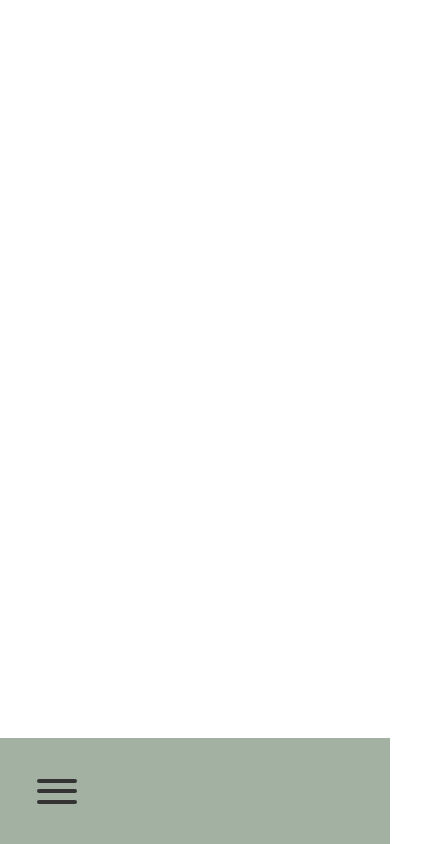
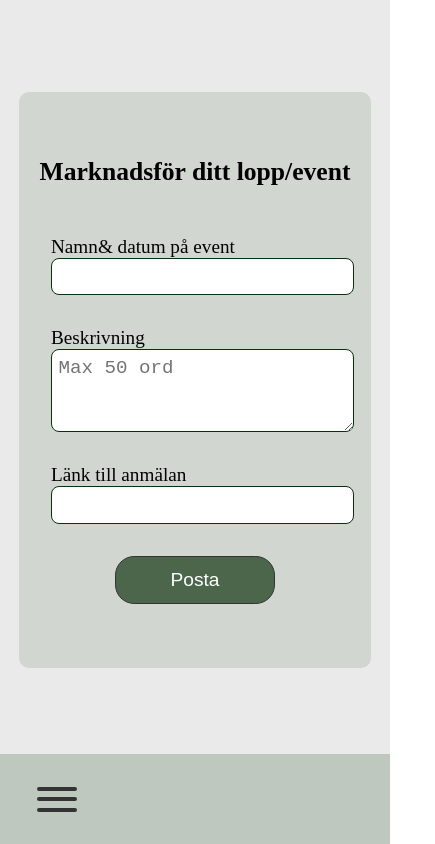
Before and after one commit to Pallicen/Loparklubbar, a React (Vite) app in the folder frontend/: page /CreateEvent in a window 390 px wide. Shown: the whole page, 435 px wide, since content can reach past the window. Built offline with nearby package versions, Linux system fonts and the light colour scheme.

Commit message:
funktion för att lägga till en bild

```diff
--- a/frontend/src/components/Pages/CreateEvent.tsx
+++ b/frontend/src/components/Pages/CreateEvent.tsx
@@ -2,8 +2,39 @@
 const CreateEvent = () => {
 
   return (
-    <div>
+    <div className="eventFormPage">
+      <div className="eventform">
+        <div className="eventFormTitle">
+          <h1>Marknadsför ditt lopp/event</h1>
+        </div>
 
+        <form>
+          <div className="eventInputs">
+            <label>Namn& datum på event</label>
+            <input
+              type="text"
+            />
+
+            <label>Beskrivning</label>
+            <textarea
+              placeholder="Max 50 ord"
+              className="formDesciption"
+            />
+
+            <label>Länk till anmälan</label>
+            <input
+              type="text"
+            />
+          </div>
+
+          <div className="eventFormBtn">
+            <button className="eventBtn" type="submit">
+              Posta
+            </button>
+          </div>
+
+        </form>
+      </div>
     </div>
 
   )
--- a/frontend/src/components/Pages/CreateRunClub.tsx
+++ b/frontend/src/components/Pages/CreateRunClub.tsx
@@ -1,8 +1,110 @@
+import { useState } from 'react';
+
 
 const CreateRunClub = () => {
-  return (
-    <div>
 
+  const [image, setImage] = useState<File | null>(null)
+  const [preview, setPreview] = useState<string | null>(null)
+
+  const handleImageChange = (e : React.ChangeEvent<HTMLInputElement>) => {
+  const file = e.target.files?.[0];
+
+if (!file) return;
+if (!file.type.startsWith("image/")) {
+  alert("Endast bilder är tillåtna!");
+  return;
+}
+setImage(file)
+setPreview(URL.createObjectURL(file))
+};
+
+const handleSubmit = (e: React.FormEvent<HTMLFormElement>) => {
+    e.preventDefault();
+
+    const formData = new FormData();
+
+    if (image) {
+      formData.append("image", image);
+    }
+
+    console.log("Skickar:", formData);
+  };
+
+return (
+  <div className="runclubFormPage">
+      <div className="runclubform">
+
+        <div className="runclubFormTitle">
+          <h1>Lägg till löparklubb</h1>
+        </div>
+
+        <form onSubmit={handleSubmit}>
+        <div className="splitForm">
+          <div className="runclubInputsLeft">
+            <label>Namn på löparklubb</label>
+            <input
+              type="text"
+            />
+
+            <label>Beskrivning</label>
+            <textarea
+              placeholder="Max 50 ord"
+              className="formDesciption"
+            />
+            <label>Länk till sociala media</label>
+            <input
+              type="text"
+            />
+          </div>
+
+          <div className="runclubInputsRight">
+            <label>Stad & Plats</label>
+            <input
+              type="text"
+            />
+            <label>Dag & Tid</label>
+            <input
+              type="text"
+            />
+          <div className="selectWrapper">
+            <label htmlFor="level">Välj nivå:</label>
+            <select className="level">
+                <option value="Lätt">Lätt</option>
+                <option value="Medel">Medel</option>
+                <option value="Svår">Svår</option>
+            </select>
+          </div>
+
+          <div className="selectWrapper">
+            <label htmlFor="level">Ladda upp bild</label>
+            <input
+              type='file'
+              accept='image/*'
+              onChange={handleImageChange}
+            />
+
+          {preview && (
+            <img
+            src={preview}
+            alt='Preview'
+            style={{ width: "200px", marginTop: "10px" }}
+            />
+          )}
+
+
+          </div>
+
+            <div className="runclubFormBtn">
+              <button className="runclubBtn" type="submit">
+                Lägg till
+              </button>
+            </div>
+          </div>
+        </div>
+
+        </form>
+
+      </div>
     </div>
   )
 }
--- a/frontend/src/components/Pages/LoginForm.tsx
+++ b/frontend/src/components/Pages/LoginForm.tsx
@@ -31,7 +31,7 @@ const LoginForm = () => {
 
         <form onSubmit={onSubmit}>
           <div className="loginInputs">
-            <label>Användarnamn</label>
+            <label>E-post</label>
             <input
               type="text"
               className="username"
--- a/frontend/src/components/Pages/RegisterForm.tsx
+++ b/frontend/src/components/Pages/RegisterForm.tsx
@@ -37,7 +37,7 @@ const RegisterForm = () => {
 
         <form onSubmit={onSubmit}>
           <div className="loginInputs">
-            <label>Användarnamn</label>
+            <label>E-post</label>
             <input
               type="text"
               className="username"
--- a/frontend/src/style/App.css
+++ b/frontend/src/style/App.css
@@ -8,7 +8,7 @@
 }
 
 main {
-  margin-bottom: 6rem;
+  margin-bottom: 5rem;
 }
 
 .home, .event, .runclub, .login-menu, .text-overlay, .loginPage, .registerPage {
@@ -19,8 +19,8 @@ main {
 /* MENY */
 
 .navbar {
-  background-color: rgb(162, 177, 162);
-  height: 6rem;
+  background-color: rgb(191, 200, 191);
+  height: 5rem;
   display: flex;
   justify-content: space-around;
   align-items: center;
--- a/frontend/src/style/Event.css
+++ b/frontend/src/style/Event.css
@@ -80,3 +80,110 @@
   transition: all 0.3s ease;
   background-color: rgb(30, 30, 30);
 }
+
+/* EventForm */
+
+.eventFormPage {
+  height: 90vh;
+  display: flex;
+  justify-content: center;
+  align-items: center;
+}
+
+.eventform {
+  display: flex;
+  flex-direction: column;
+  justify-content: center;
+  align-items: center;
+  max-width: 50rem;
+  min-width: 40rem;
+  max-height: 30rem;
+  padding: 3rem;
+  background-color: rgb(209, 214, 209);
+  border-radius: 10px;
+}
+
+.eventInputs {
+  display: flex;
+  flex-direction: column;
+  justify-content: center;
+  width: 24rem;
+  height: 20rem;
+}
+
+.formDesciption {
+  height: 6rem;
+}
+
+
+.eventFormBtn {
+  display: flex;
+  justify-content: center;
+  align-items: center;
+  height: 5rem;
+  margin-top: 1rem;
+}
+
+.eventFormP {
+  display: flex;
+  text-align: center;
+  align-items: center;
+  flex-direction: column;
+  font-size: 1.2rem;
+  width: 24rem;
+}
+
+.eventFormTitle {
+  display: flex;
+  justify-content: center;
+  align-items: center;
+  text-align: center;
+  width: 30rem;
+  height: 10rem;
+  font-size: 1rem;
+}
+
+.eventBtn {
+  position: relative;
+  display: flex;
+  justify-content: center;
+  align-items: center;
+  height: 3rem;
+  width: 10rem;
+  border-radius: 1.2rem;
+  border: 0.5px solid #333;
+  color: white;
+  background-color: rgb(76, 102, 76);
+  font-size: 1.2rem;
+  text-decoration: none;
+  overflow: hidden;
+}
+
+.eventBtn:hover {
+  transition: all 0.3s ease;
+  background-color: rgb(10, 50, 10);
+}
+
+@media (max-width: 768px) {
+
+  .eventFormTitle {
+    font-size: 0.8rem;
+  }
+
+  .eventform {
+    min-width: 10rem;
+    max-width: 16rem;
+  }
+
+  .eventFormP {
+    width: 18rem;
+  }
+
+  .eventInputs {
+    width: 18rem;
+  }
+
+  .formDesciption {
+    width: 18rem;
+  }
+}
--- a/frontend/src/style/Home.css
+++ b/frontend/src/style/Home.css
@@ -40,7 +40,7 @@
   border-radius: 1.2rem;
   border: 0.5px solid #333;
   color: white;
-  background-color: rgb(16, 71, 16);
+  background-color: rgb(76, 102, 76);
   font-size: 1.2rem;
   text-decoration: none;
   overflow: hidden;
@@ -57,7 +57,7 @@
 
 .createAccountBtn:hover {
   transition: all 0.3s ease;
-  background-color: rgb(30, 30, 30);
+  background-color: rgb(65, 65, 65);
 }
 
 
--- a/frontend/src/style/LoginForm.css
+++ b/frontend/src/style/LoginForm.css
@@ -12,8 +12,8 @@
   align-items: center;
   max-width: 50rem;
   min-width: 40rem;
-  max-height: 35rem;
-  padding: 4rem;
+  max-height: 30rem;
+  padding: 3rem;
   background-color: rgb(209, 214, 209);
   border-radius: 10px;
 }
@@ -26,18 +26,21 @@
   height: 15rem;
 }
 
-input {
+input, textarea {
   width: 24rem;
-  height: 2.4rem;
-  border-radius: 10px;
+  height: 2rem;
+  border-radius: 8px;
   border: 0.8px solid rgb(10, 50, 10);
+  font-size: 1.2rem;
+  padding: 0.4rem;
 }
 
 .loginFormBtn {
   display: flex;
   justify-content: center;
   align-items: center;
-  height: 8rem;
+  height: 5rem;
+  margin-top: 1rem;
 }
 
 .loginFormP {
--- a/frontend/src/style/Runclub.css
+++ b/frontend/src/style/Runclub.css
@@ -21,7 +21,7 @@
   display: grid;
   grid-template-columns: 1fr;
   border-left: 2px solid #333;
-  gap: 2rem;
+  gap: 1rem;
   padding-left: 2rem;
 }
 
@@ -36,7 +36,7 @@
   box-sizing: border-box;
   background-color: white;
   gap: 4rem;
-  margin-bottom: 1rem;
+  margin-bottom: 2rem;
 }
 
 .RunclubDescriptionInCard {
@@ -125,7 +125,6 @@
 .selectWrapper select {
   height: 45px;
   padding: 0 12px;
-  border-radius: 8px;
   border: 1px solid #ccc;
   background-color: white;
   font-size: 16px;
@@ -194,3 +193,109 @@ label {
   transition: all 0.3s ease;
   background-color: rgb(30, 30, 30);
 }
+
+/* RunclubForm */
+
+.runclubFormPage {
+  display: flex;
+  height: 90vh;
+  justify-content: center;
+  align-items: center;
+}
+
+.runclubform {
+  display: flex;
+  flex-direction: column;
+  max-width: 75rem;
+  min-width: 40rem;
+  max-height: 30rem;
+  padding: 3rem;
+  background-color: rgb(209, 214, 209);
+  border-radius: 10px;
+}
+
+.splitForm {
+  display: flex;
+  gap: 4rem;
+}
+
+.runclubInputsLeft, .runclubInputsRight {
+  display: flex;
+  flex-direction: column;
+  justify-content: center;
+  align-items: center;
+}
+
+.formDesciption {
+  height: 6rem;
+}
+
+
+.runclubFormBtn {
+  display: flex;
+  justify-content: center;
+  align-items: center;
+  height: 5rem;
+  margin-top: 1rem;
+}
+
+.runclubBtn {
+  position: relative;
+  display: flex;
+  justify-content: center;
+  align-items: center;
+  height: 3rem;
+  width: 10rem;
+  border-radius: 1.2rem;
+  border: 0.5px solid #333;
+  color: white;
+  background-color: rgb(0, 0, 0);
+  font-size: 1.2rem;
+  text-decoration: none;
+  overflow: hidden;
+}
+
+.runclubBtn:hover {
+  transition: all 0.3s ease;
+  background-color: rgb(65, 65, 65);
+}
+
+.runclubFormP {
+  display: flex;
+  text-align: center;
+  align-items: center;
+  flex-direction: column;
+  font-size: 1.2rem;
+  width: 24rem;
+}
+
+.runclubFormTitle {
+  display: flex;
+  height: 8rem;
+  font-size: 1rem;
+  width: 20rem;
+}
+
+@media (max-width: 768px) {
+
+  .runclubFormTitle {
+    font-size: 0.8rem;
+  }
+
+  .runclubform {
+    min-width: 10rem;
+    max-width: 16rem;
+  }
+
+  .runclubFormP {
+    width: 18rem;
+  }
+
+  .runclubInputs {
+    width: 18rem;
+  }
+
+  .formDesciption {
+    width: 18rem;
+  }
+}
```
